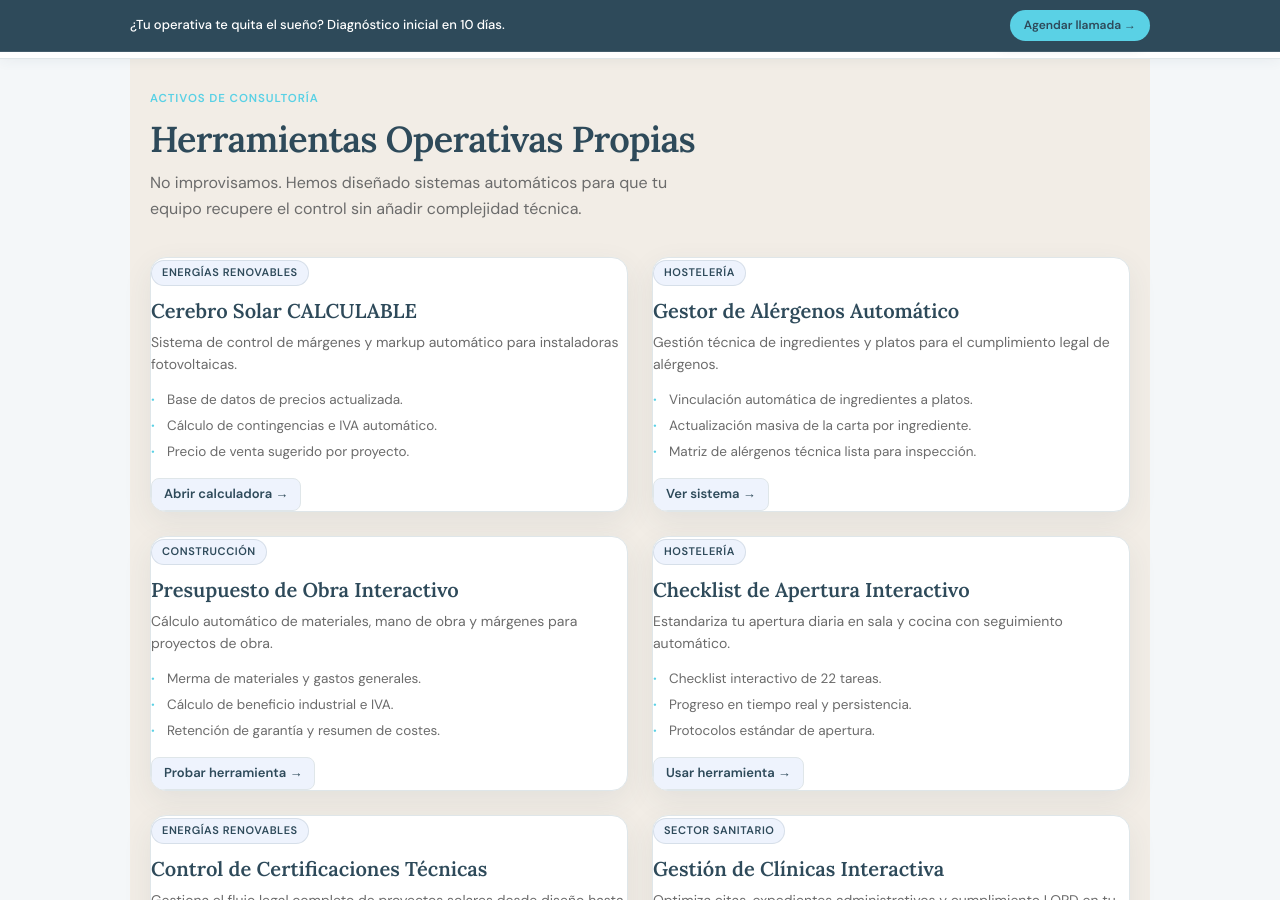
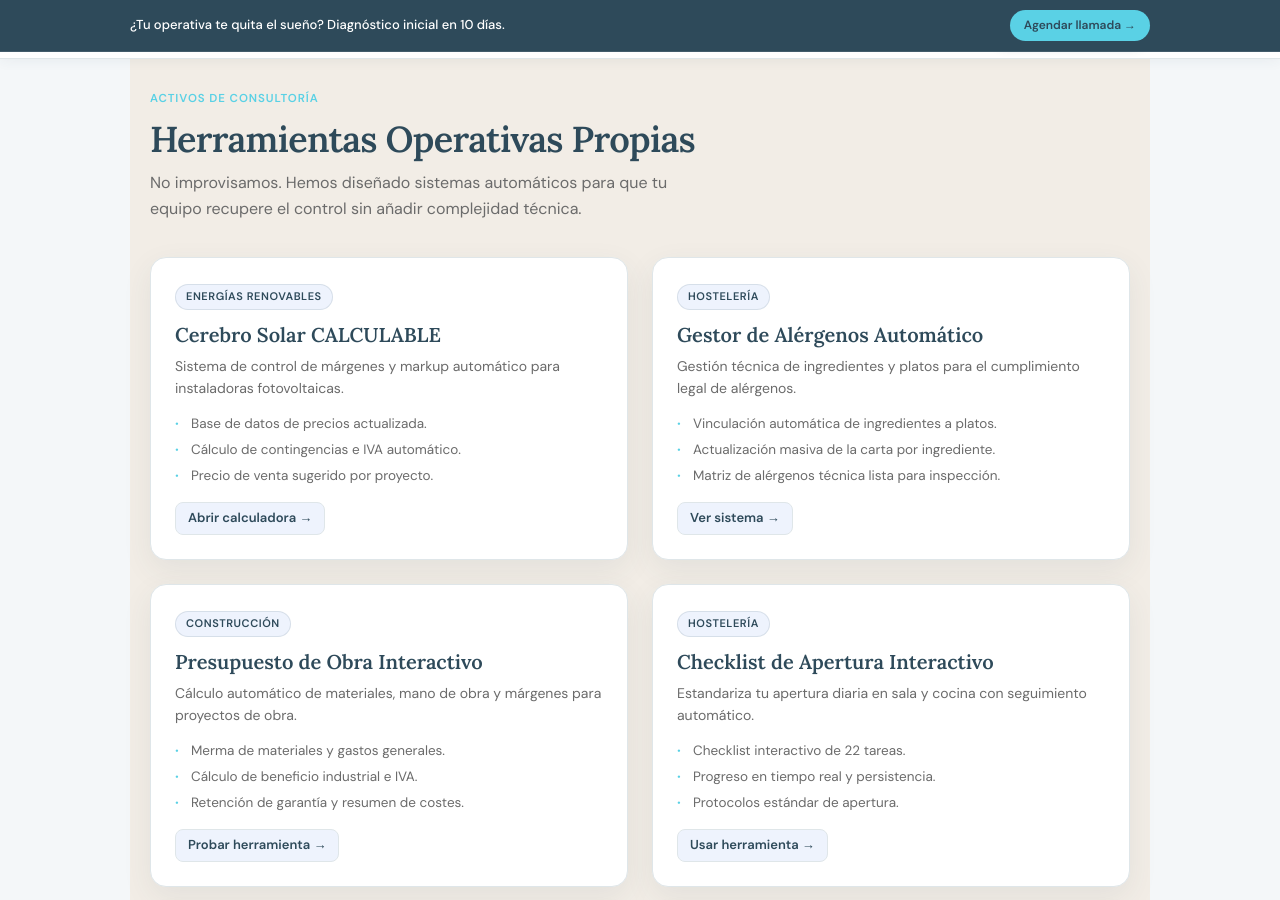
Before and after one commit to alauriela/alonsoespinosa-web, a Jekyll site: the page index.html, which Jekyll copies as it is, in a window 1280 px wide and 900 px high, scrolled down 4417 px. Built offline with Jekyll 4.4.1, drawn with Linux system fonts in a browser that asks for light colours; a script that is not in the unit is left out.

Commit message:
Fix: Añadir padding a las tarjetas de herramientas operativas en index y herramientas

```diff
--- a/index.html
+++ b/index.html
@@ -713,7 +713,7 @@
         <p class="section-lead">No improvisamos. Hemos diseñado sistemas automáticos para que tu equipo recupere el control sin añadir complejidad técnica.</p>
       </div>
       <div class="verticals-grid">
-        <a href="/calculadora-solar/" class="v-card" style="text-decoration:none;display:block">
+        <a href="/calculadora-solar/" class="v-card" style="text-decoration:none;display:block;padding:24px;">
           <div class="v-tag">Energías Renovables</div>
           <h3>Cerebro Solar CALCULABLE</h3>
           <p>Sistema de control de márgenes y markup automático para instaladoras fotovoltaicas.</p>
@@ -724,7 +724,7 @@
           </ul>
           <span class="v-price">Abrir calculadora →</span>
         </a>
-        <a href="/alergenos-hosteleria/" class="v-card" style="text-decoration:none;display:block">
+        <a href="/alergenos-hosteleria/" class="v-card" style="text-decoration:none;display:block;padding:24px;">
           <div class="v-tag">Hostelería</div>
           <h3>Gestor de Alérgenos Automático</h3>
           <p>Gestión técnica de ingredientes y platos para el cumplimiento legal de alérgenos.</p>
@@ -735,7 +735,7 @@
           </ul>
           <span class="v-price">Ver sistema →</span>
         </a>
-        <a href="/presupuesto-obra/" class="v-card" style="text-decoration:none;display:block">
+        <a href="/presupuesto-obra/" class="v-card" style="text-decoration:none;display:block;padding:24px;">
           <div class="v-tag">Construcción</div>
           <h3>Presupuesto de Obra Interactivo</h3>
           <p>Cálculo automático de materiales, mano de obra y márgenes para proyectos de obra.</p>
@@ -746,7 +746,7 @@
           </ul>
           <span class="v-price">Probar herramienta →</span>
         </a>
-        <a href="/checklist-hosteleria/" class="v-card" style="text-decoration:none;display:block">
+        <a href="/checklist-hosteleria/" class="v-card" style="text-decoration:none;display:block;padding:24px;">
           <div class="v-tag">Hostelería</div>
           <h3>Checklist de Apertura Interactivo</h3>
           <p>Estandariza tu apertura diaria en sala y cocina con seguimiento automático.</p>
@@ -757,7 +757,7 @@
           </ul>
           <span class="v-price">Usar herramienta →</span>
         </a>
-        <a href="/certificaciones-renovables/" class="v-card" style="text-decoration:none;display:block">
+        <a href="/certificaciones-renovables/" class="v-card" style="text-decoration:none;display:block;padding:24px;">
           <div class="v-tag">Energías Renovables</div>
           <h3>Control de Certificaciones Técnicas</h3>
           <p>Gestiona el flujo legal completo de proyectos solares desde diseño hasta legalización.</p>
@@ -768,7 +768,7 @@
           </ul>
           <span class="v-price">Usar herramienta →</span>
         </a>
-        <a href="/gestion-clinicas/" class="v-card" style="text-decoration:none;display:block">
+        <a href="/gestion-clinicas/" class="v-card" style="text-decoration:none;display:block;padding:24px;">
           <div class="v-tag">Sector Sanitario</div>
           <h3>Gestión de Clínicas Interactiva</h3>
           <p>Optimiza citas, expedientes administrativos y cumplimiento LOPD en tu clínica.</p>
@@ -779,7 +779,7 @@
           </ul>
           <span class="v-price">Usar herramienta →</span>
         </a>
-        <a href="/laboratorio/" rel="noopener" class="v-card" style="text-decoration:none;display:block">
+        <a href="/laboratorio/" rel="noopener" class="v-card" style="text-decoration:none;display:block;padding:24px;">
           <div class="v-tag">IA Operativa</div>
           <h3>Laboratorio de Diagnóstico</h3>
           <p>Evaluación rápida para detectar desorden operativo y dependencia del fundador.</p>
```
Also changed, not shown: herramientas/index.html (+7 -7 lines).
